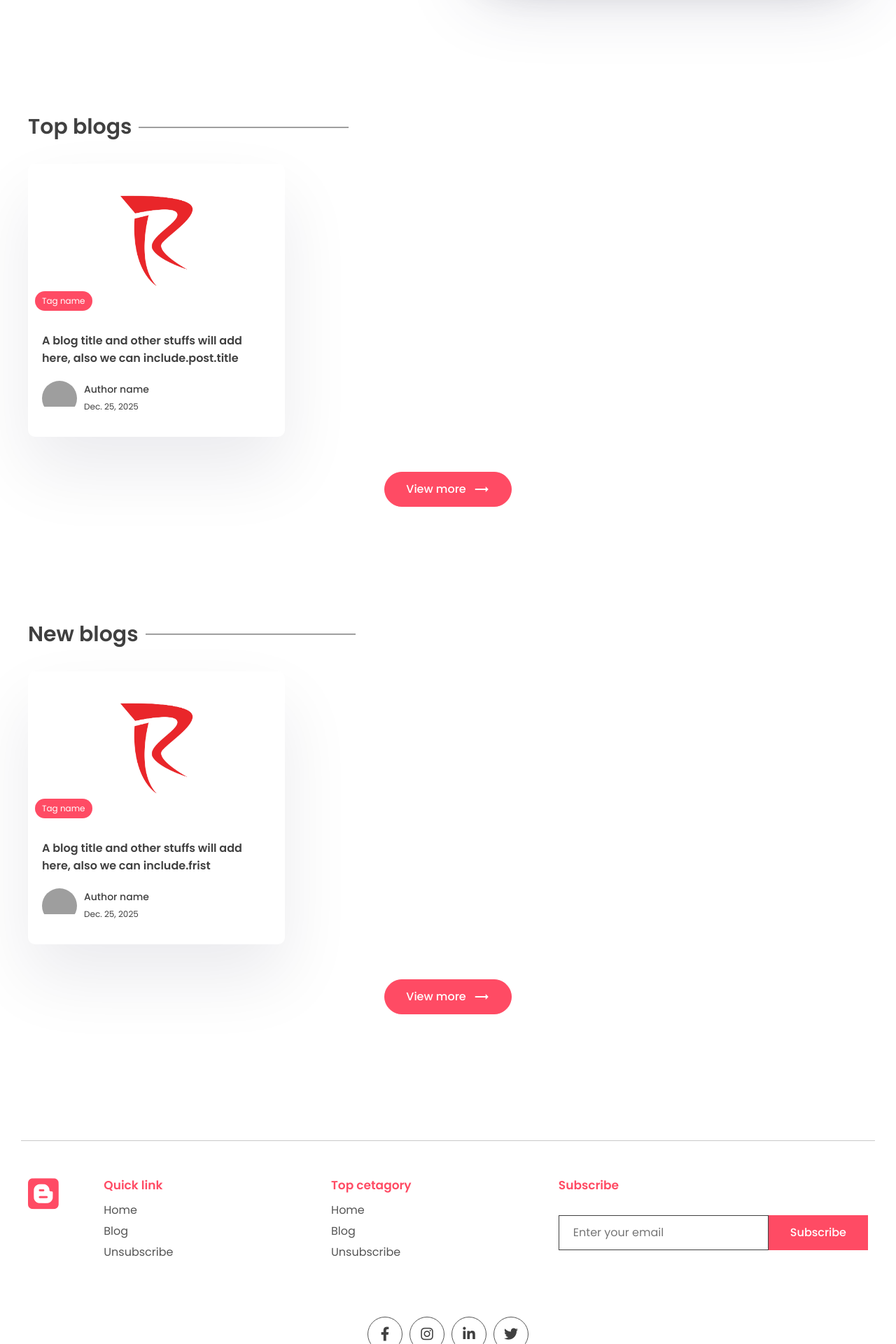
After one commit to rajulapatibhargav19/blogapp, a Django app: page / in a window 1280 px wide. The commit adds this page. Shown: the part 1166-3086 px from the top of the page at 70% size. Run offline with Django 5.2, Linux system fonts and the light colour scheme; data comes from the database, SQL or seed files in the repository; both versions use the stored data as it was after the commit; some libraries are stand-ins or nearby versions; grey boxes are pictures that could not be loaded.

Commit message:
initial commit

```diff
--- a/app/admin.py
+++ b/app/admin.py
@@ -1,6 +1,7 @@
 from django.contrib import admin
 
-from app.models import Post
+from app.models import Post, Tag
 
 # Register your models here.
 admin.site.register(Post)
+admin.site.register(Tag)
--- a/app/models.py
+++ b/app/models.py
@@ -1,9 +1,35 @@
 from django.db import models
+from django.utils.text import slugify
+from django.contrib.auth.models import User
 
 # Create your models here.
+class Tag(models.Model):
+    name=models.CharField(max_length=100)
+    description=models.CharField(max_length=100)
+    slug=models.SlugField(max_length=200, unique=True)
+
+    def save(self, *args, **kwargs):
+        if not self.id:
+            self.slug=slugify(self.name)
+        return super(Tag, self).save(*args, **kwargs)
+    def __str__(self):
+        return self.name
+
+
+
 class Post(models.Model):
     title=models.CharField(max_length=200)
     content=models.TextField()
     last_updated=models.DateTimeField(auto_now=True)
     slug=models.SlugField(max_length=200, unique=True)
     image=models.ImageField(null=True, blank=True, upload_to="images/")
+    tags=models.ManyToManyField(Tag,blank=True,related_name='post')
+    view_count=models.IntegerField(null=True,blank=True)
+class Comments(models.Model):
+    content=models.TextField()
+    date=models.DateTimeField(auto_now=True)
+    name=models.CharField(max_length=200)
+    email=models.EmailField(max_length=200)
+    website=models.CharField(max_length=200)
+    post=models.ForeignKey(Post, on_delete=models.CASCADE)
+    authore=models.ForeignKey(User, on_delete=models.CASCADE, null=True, blank=True)
--- /dev/null
+++ b/app/templates/app/index.html
@@ -0,0 +1,145 @@
+{% extends "base.html" %}
+{% block title %} Blog |Welcom{% endblock title %}
+{% block content %}
+    <main class="sp">
+      <div class="container">
+        <center>
+          <div class="search-bar">
+            <input type="text" placeholder="Search" />
+            <div class="animated-search" onclick="searchbar()">
+              <i class="uil uil-search"></i>
+            </div>
+          </div>
+          <div class="typo">
+            <h1 class="title">Website blog title</h1>
+            <p>
+              Lorem ipsum began as scrambled, nonsensical Latin derived from
+              Cicero's 1st-century BC text De Finibus Bonorum et Malorum.
+            </p>
+          </div>
+          <div class="newsletter">
+            <form method="POST">
+              <input
+                type="email"
+                name="email"
+                maxlength="100"
+                placeholder="Enter your email"
+                required=""
+                id="id_email"
+              />
+              <button class="btn btn-primary">Subscribe</button>
+            </form>
+          </div>
+        </center>
+      </div>
+    </main>
+    <section class="sp">
+      <div class="container">
+        <div class="grid-2">
+          <div class="post-img">
+            <img src="images/post.png" alt="" />
+          </div>
+          <div class="post-content">
+            <div class="cetagory">
+              <p>Category name</p>
+            </div>
+            <h1>
+              Lorem ipsum began as scrambled, nonsensical Latin derived from
+              Cicero's 1st-century BC text.
+            </h1>
+            <p class="des">
+              Lorem ipsum dolor sit amet, consectetur adipisicing elit. Iure
+              ullam animi repellat non ut delectus culpa! Iste quia corporis
+              illum doloribus facilis quo totam eveniet sapiente odit
+              cupiditate? Cumque, nam?
+            </p>
+            <a class="learn" href="#"
+              >Learn more <span class="material-icons"> trending_flat </span></a
+            >
+          </div>
+        </div>
+      </div>
+    </section>
+    <section class="sp">
+      <div class="container">
+        <h1 class="sec-title">Top blogs</h1>
+        <div class="grid-3">
+            {% for post in posts  %}
+          <!-- card -->
+          <a href="{% url "post_page" post.slug %}">
+            <div class="card">
+              <div class="post-img">
+                <img src="{{post.image.url}}" alt="" />
+                <div class="tag">Tag name</div>
+              </div>
+              <div class="card-content">
+                <h3>
+                  A blog title and other stuffs will add here, also we can
+                  include.{{"post.title"}}
+                </h3>
+                <div class="author">
+                  <div class="profile-pic">
+                    <img src="images/author.svg" alt="" />
+                  </div>
+                  <div class="details">
+                    <p>Author name</p>
+                    <small>{{post.last_updated | date}}</small>
+                  </div>
+                </div>
+              </div>
+            </div>
+          </a>
+          {% endfor %}
+          <!-- card end-->
+          <!-- card -->
+
+          <!-- card end-->
+        </div>
+        <center>
+          <a href=""><button class="btn btn-primary rounded view">
+            View more <span class="material-icons"> trending_flat </span>
+          </button></a>
+        </center>
+      </div>
+    </section>
+    <section class="sp">
+      <div class="container">
+        <h1 class="sec-title">New blogs</h1>
+        <div class="grid-3">
+            {% for post in posts  %}
+          <!-- card -->
+          <a href="{% url "post_page" post.slug %}">
+            <div class="card">
+              <div class="post-img">
+                <img src="{{post.image.url}}" alt="" />
+                <div class="tag">Tag name</div>
+              </div>
+              <div class="card-content">
+                <h3>
+                  A blog title and other stuffs will add here, also we can
+                  include.{{post.title}}
+                </h3>
+                <div class="author">
+                  <div class="profile-pic">
+                    <img src="images/author.svg" alt="" />
+                  </div>
+                  <div class="details">
+                    <p>Author name</p>
+                    <small>{{post.last_updated |date}}</small>
+                  </div>
+                </div>
+              </div>
+            </div>
+          </a>
+          <!-- card end-->
+          <!-- card -->
+          {% endfor %}
+        </div>
+        <center>
+          <a href=""><button class="btn btn-primary rounded view">
+            View more <span class="material-icons"> trending_flat </span>
+          </button></a>
+        </center>
+      </div>
+    </section>
+    {% endblock content %}
--- a/app/urls.py
+++ b/app/urls.py
@@ -4,6 +4,7 @@ from django.urls import  path
 from . import views
 
 urlpatterns = [
+    path('',views.index,name="index"),
     path('post/<slug:slug>', views.post_page,name='post_page')
 
 ]
--- a/app/views.py
+++ b/app/views.py
@@ -1,9 +1,20 @@
 from django.shortcuts import render
 
+from app.forms import CommentForm
 from app.models import Post
 
 # Create your views here.
+def index(request):
+    posts=Post.objects.all()
+    context={"posts":posts}
+    return render(request,'app/index.html',context)
 def post_page(request,slug):
     post=Post.objects.get(slug=slug)
-    context={'post':post}
+    forms=CommentForm()
+    if post.view_count is None:
+        post.view_count=1
+    else:
+        post.view_count=post.view_count+1
+    post.save()
+    context={'post':post, 'forms':forms}
     return render(request,'app/post.html',context)
```
Also changed, not shown: app/forms.py (added, +7 -0 lines), app/templates/app/post.html (+21 -28 lines), app/migrations/0002_tag_post_tags.py (added), app/migrations/0003_post_view_count.py (added), app/migrations/0004_comments.py (added), db.sqlite3.
